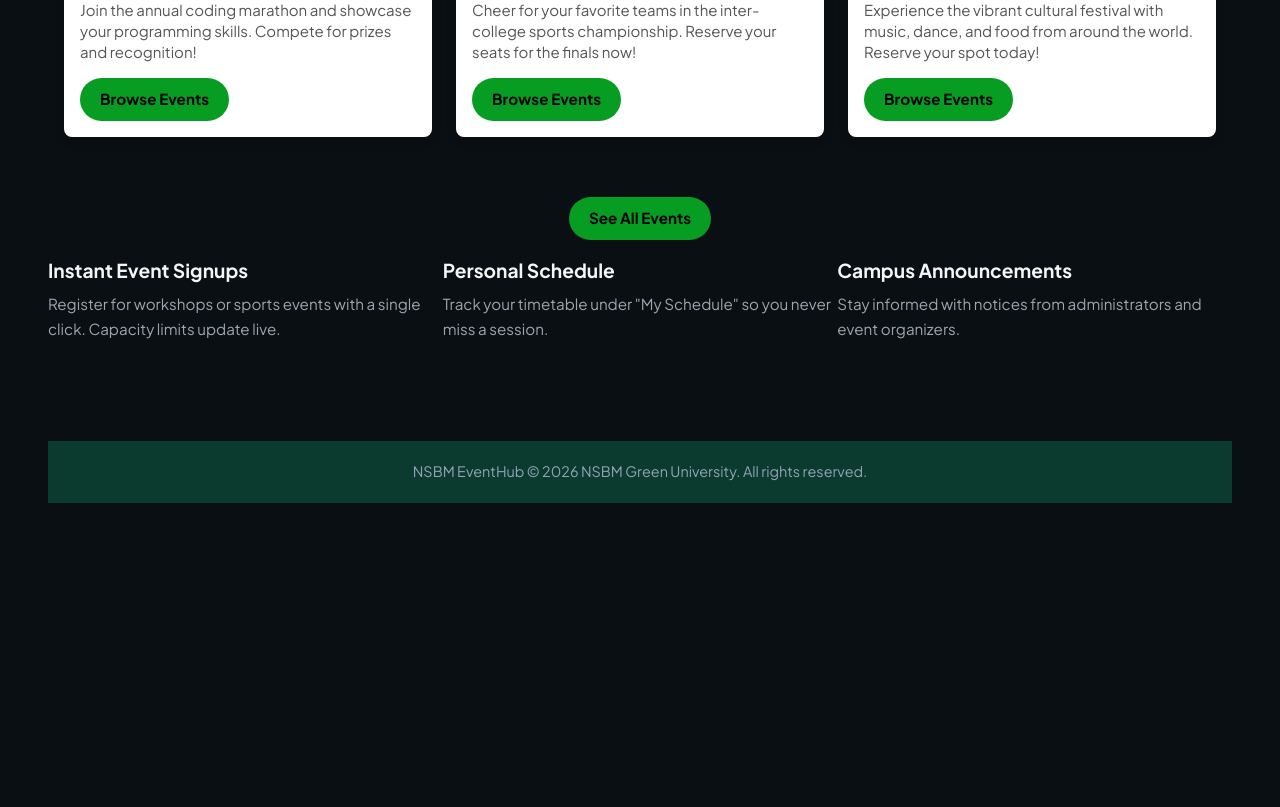
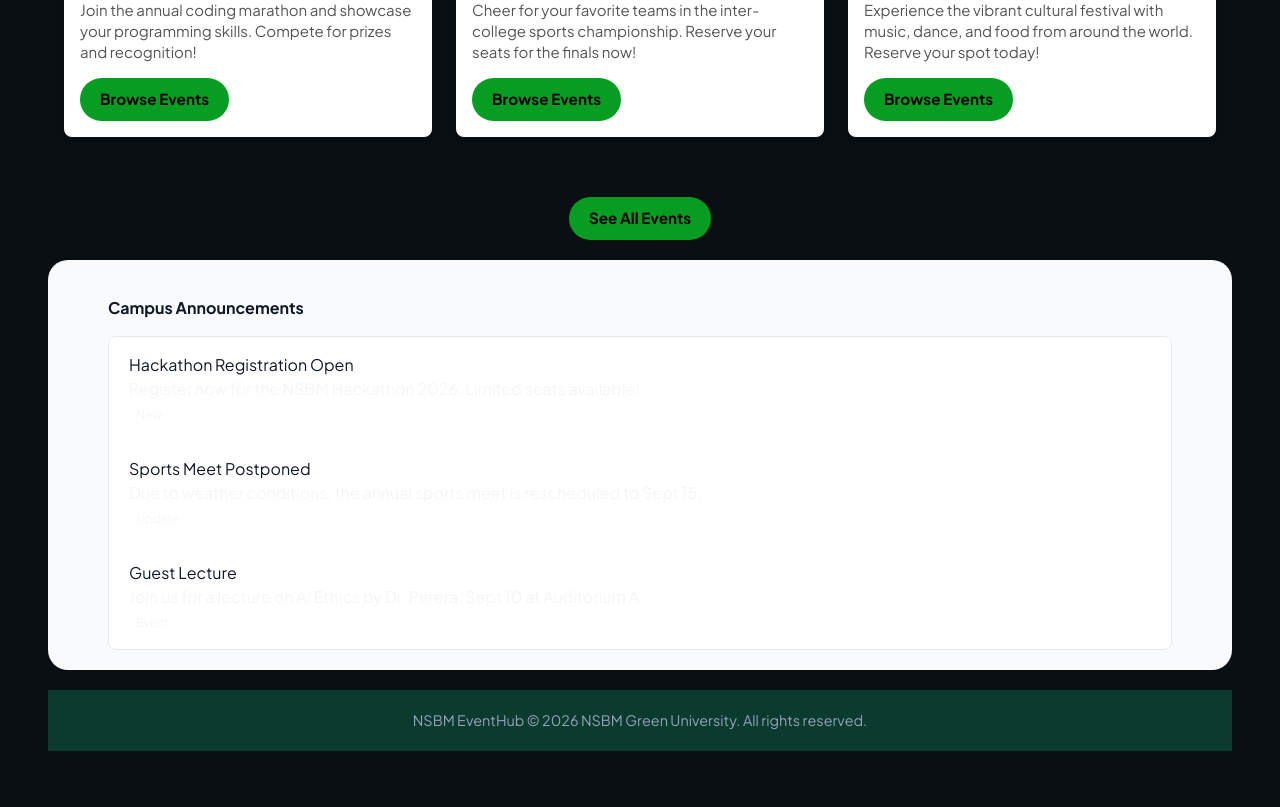
Before and after one commit to dulnethdms/NSBM-Event-Planning-n-Scheduling-System, a PHP site: page / in a window 1280 px wide. Shown: the part 1981-2788 px from the top of the page. Before the commit the page ends 2484 px from the top, so only its background shows below. Run offline with PHP 8.4, Linux system fonts and the light colour scheme.

Commit message:
announcements index

```diff
--- a/assets/css/custom.css
+++ b/assets/css/custom.css
@@ -431,6 +431,60 @@
     font-size: 0.85rem;
 }
 
+
+/* Announcements Section */
+.announcements-section {
+  background: #f9fafb;
+  border-radius: 20px;
+  margin-bottom: 20px;
+  margin-top: 20px;
+  padding: 20px;
+}
+
+.announcements-section h3 {
+  font-size: 1.6rem;
+  color: #333;
+  display: flex;
+  align-items: center;
+}
+
+.announcements-section h3 i {
+  font-size: 1.8rem;
+}
+
+/* List Group Styling */
+.announcements-section .list-group {
+  border: 1px solid #e5e7eb;
+  border-radius: 0.5rem;
+  overflow: hidden;
+}
+
+.announcements-section .list-group-item {
+  background-color: #fff;
+  border: none;
+  padding: 1rem 1.25rem;
+  transition: background-color 0.2s ease;
+}
+
+.announcements-section .list-group-item:hover {
+  background-color: #f3f4f6;
+}
+
+.announcements-section .fw-bold {
+  font-size: 1rem;
+  color: #111827;
+}
+
+.announcements-section .badge {
+  font-size: 0.75rem;
+  padding: 0.4em 0.6em;
+}
+
+
+
+
+
+
 /* ---------- Footer ---------- */
 footer {
     background-color: var(--nsbm-navy);
--- a/index.html
+++ b/index.html
@@ -127,23 +127,42 @@
 
 
     <!-- Features Grid -->
-    <section class="panel-container">
-      <div class="panel">
-        <i class="bi bi-ticket-perforated panel-icon"></i>
-        <h5>Instant Event Signups</h5>
-        <p>Register for workshops or sports events with a single click. Capacity limits update live.</p>
+    <section class="announcements-section py-5">
+  <div class="container">
+    <h3 class="fw-bold mb-4">
+      <i class="bi bi-megaphone-fill me-2 text-primary"></i> Campus Announcements
+    </h3>
+
+    <!-- Announcement List -->
+    <div class="list-group shadow-sm rounded-3">
+      <!-- Example Announcement Item -->
+      <div class="list-group-item d-flex justify-content-between align-items-start">
+        <div class="ms-2 me-auto">
+          <div class="fw-bold">Hackathon Registration Open</div>
+          Register now for the NSBM Hackathon 2026. Limited seats available!
+        </div>
+        <span class="badge bg-success rounded-pill">New</span>
       </div>
-      <div class="panel">
-        <i class="bi bi-clock-history panel-icon"></i>
-        <h5>Personal Schedule</h5>
-        <p>Track your timetable under "My Schedule" so you never miss a session.</p>
+
+      <div class="list-group-item d-flex justify-content-between align-items-start">
+        <div class="ms-2 me-auto">
+          <div class="fw-bold">Sports Meet Postponed</div>
+          Due to weather conditions, the annual sports meet is rescheduled to Sept 15.
+        </div>
+        <span class="badge bg-warning rounded-pill">Update</span>
       </div>
-      <div class="panel">
-        <i class="bi bi-megaphone-fill panel-icon"></i>
-        <h5>Campus Announcements</h5>
-        <p>Stay informed with notices from administrators and event organizers.</p>
+
+      <div class="list-group-item d-flex justify-content-between align-items-start">
+        <div class="ms-2 me-auto">
+          <div class="fw-bold">Guest Lecture</div>
+          Join us for a lecture on AI Ethics by Dr. Perera, Sept 10 at Auditorium A.
+        </div>
+        <span class="badge bg-info rounded-pill">Event</span>
       </div>
-    </section>
+    </div>
+  </div>
+</section>
+
 
     <!-- Demo Credentials
     <section class="alert-info">
```
Also changed, not shown: admin/announcements_manage.html (+73 -143 lines).
